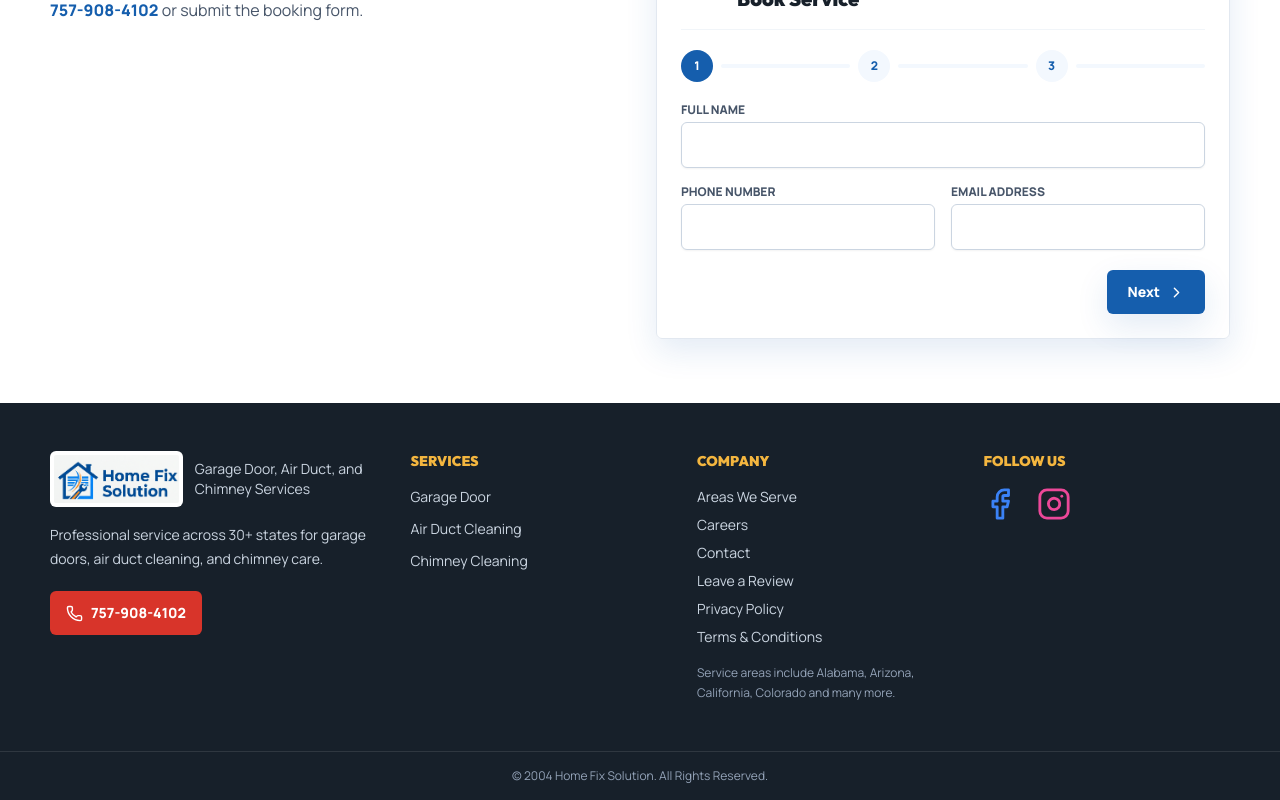
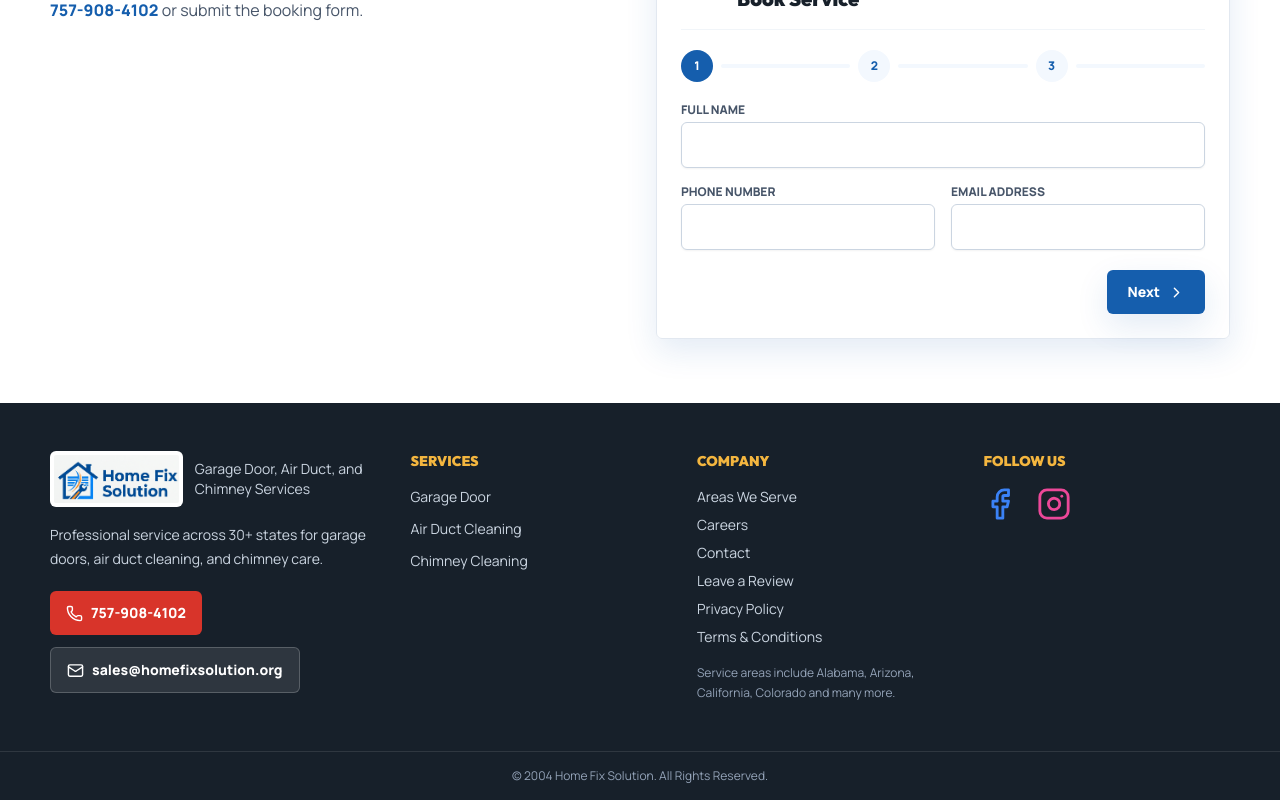
Before and after one commit to anasrehmanworks/home-fix-solutions, a Next.js app: page / in a window 1280 px wide. Shown: the part 6012-6812 px from the top of the page. Built offline with nearby package versions, Linux system fonts and the light colour scheme.

Commit message:
Added footer email

```diff
--- a/components/Footer.tsx
+++ b/components/Footer.tsx
@@ -1,13 +1,13 @@
 import Link from "next/link";
 import Image from "next/image";
-import { Phone } from "lucide-react";
-import { Facebook, Instagram } from "lucide-react";;
+import { Phone, Mail, Facebook, Instagram } from "lucide-react";
 import { site, statesServed } from "@/lib/site";
 
 export function Footer() {
   return (
     <footer className="bg-ink text-white">
       <div className="section-shell grid gap-10 py-12 md:grid-cols-[1.3fr_1fr_1fr_1fr]">
+        {/* Logo & Contact */}
         <div>
           <div className="mb-4 flex items-center gap-3">
             <Image
@@ -29,12 +29,22 @@ export function Footer() {
             cleaning, and chimney care.
           </p>
 
+          {/* Phone */}
           <a
             href={site.phoneHref}
             className="mt-5 inline-flex items-center gap-2 rounded-md bg-brand-red px-4 py-3 text-sm font-black text-white"
           >
             <Phone size={17} />
             <span>{site.phone}</span>
+          </a>
+
+          {/* Email */}
+          <a
+            href="mailto:sales@homefixsolution.org"
+            className="mt-3 inline-flex items-center gap-2 rounded-md border border-white/20 bg-white/10 px-4 py-3 text-sm font-black text-white transition hover:bg-white/20"
+          >
+            <Mail size={17} />
+            <span>sales@homefixsolution.org</span>
           </a>
         </div>
 
@@ -46,7 +56,10 @@ export function Footer() {
 
           <ul className="grid gap-3 text-sm text-slate-300">
             <li>
-              <Link href="/services/garage-door-repair" className="hover:text-white">
+              <Link
+                href="/services/garage-door-repair"
+                className="hover:text-white"
+              >
                 Garage Door
               </Link>
             </li>
@@ -135,7 +148,7 @@ export function Footer() {
               aria-label="Facebook"
               className="transition duration-200 hover:brightness-125"
             >
-              <Facebook size={34} className="text-blue-500"  />
+              <Facebook size={34} className="text-blue-500" />
             </a>
 
             <a
```
